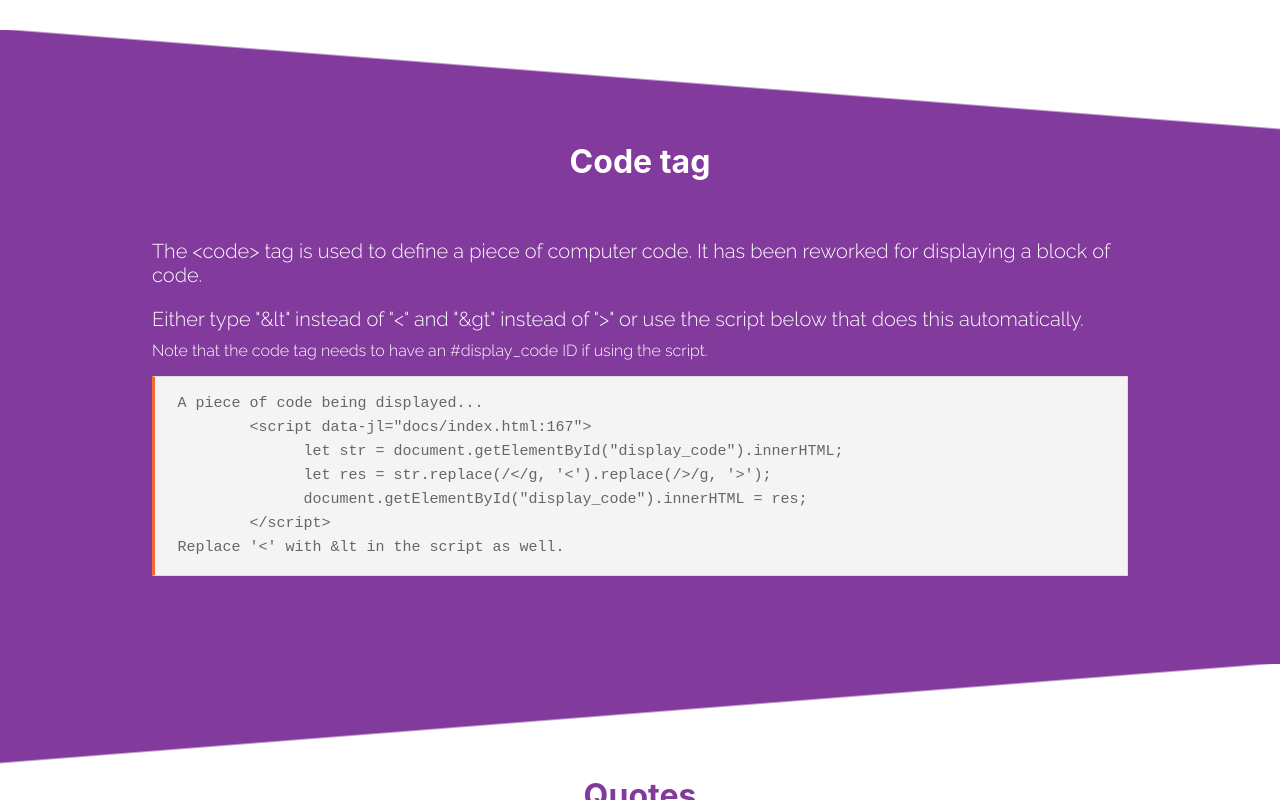
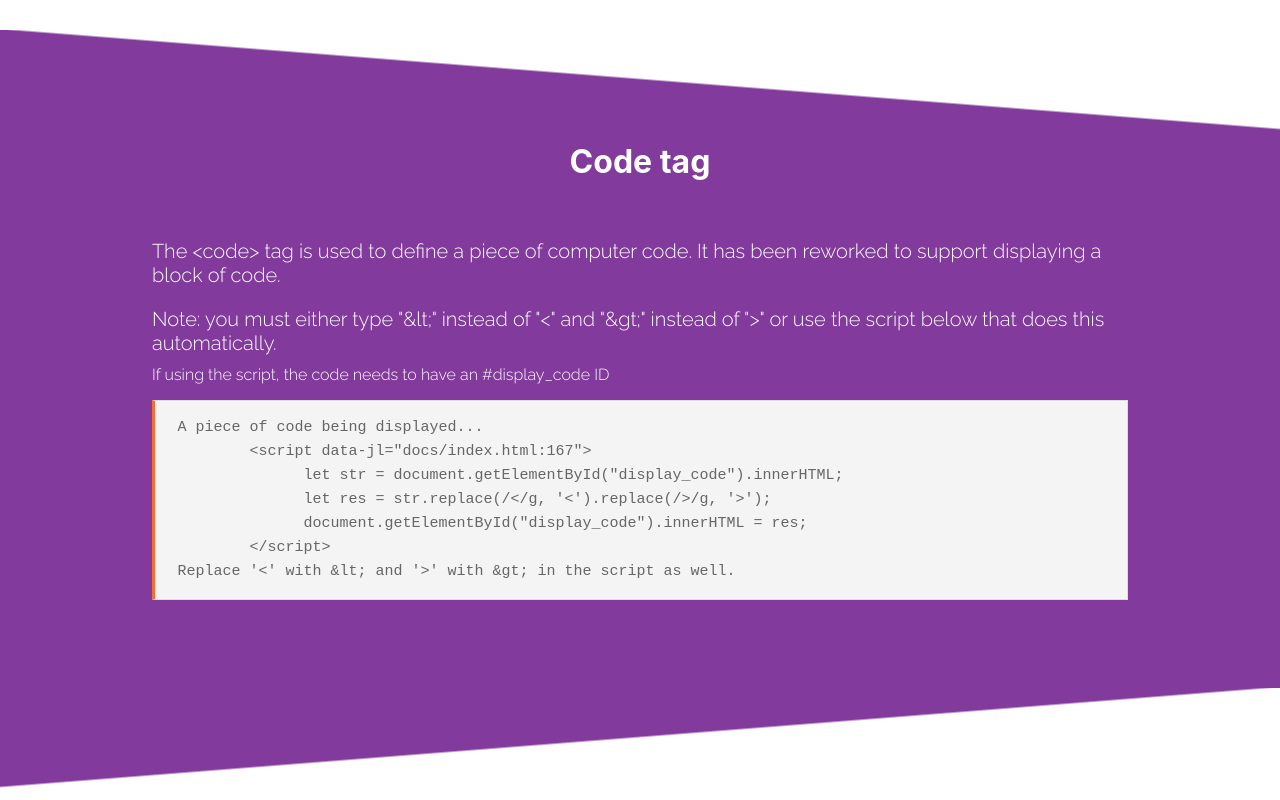
Before and after one commit to pslib-cz/2022l4web-css-typographic-library-TomasKyrs, a plain HTML site: page docs/index.html in a window 1280 px wide. Shown: the part 3740-4540 px from the top of the page. Drawn offline with nearby package versions, Linux system fonts and the light colour scheme; a web font is replaced by a local one.

Commit message:
text changes

```diff
--- a/docs/index.html
+++ b/docs/index.html
@@ -128,7 +128,7 @@
       <div class="white-block colour-block--width">
         <div class="width__container flex_gallery__width">
           <h2>Flex gallery</h2>
-          <p>Created using flex technique. If you want to change the description of the image, simply add a unique class to each figure and use ::after and ::before alongside content.</p>
+          <p>Created using flex technique. If you want to change the description of the image, simply add unique class to each figure and use ::after and ::before and use content property.</p>
         <div class="flex_gallery">
               <figure>
                   <img src="https://picjumbo.com/wp-content/uploads/the-golden-gate-bridge-sunset-1080x720.jpg" alt="#">
@@ -160,16 +160,16 @@
   <div class="colour-block colour-block--width">
     <div class="width__container">
       <h2>Code tag</h2>
-      <p>The &lt;code&gt; tag is used to define a piece of computer code. It has been reworked for displaying a block of code.</p>
-      <p>Either type "&amp;lt" instead of "&lt;" and "&amp;gt" instead of "&gt;" or use the script below that does this automatically.</p>
-      <p class="notice">Note that the code tag needs to have an #display_code ID if using the script.</p>
+      <p>The &lt;code&gt; tag is used to define a piece of computer code. It has been reworked to support displaying a block of code.</p>
+      <p>Note: you must either type "&amp;lt;" instead of "&lt;" and "&amp;gt;" instead of "&gt;" or use the script below that does this automatically.</p>
+      <p class="notice">If using the script, the code needs to have an #display_code ID</p>
       <code id="display_code">A piece of code being displayed...
         <script>
               let str = document.getElementById("display_code").innerHTML;
               let res = str.replace(/</g, '&lt;').replace(/>/g, '&gt;');
               document.getElementById("display_code").innerHTML = res;
         </script>
-Replace '&lt;' with &amp;lt in the script as well.
+Replace '&lt;' with &amp;lt; and '&gt;' with &amp;gt; in the script as well.
 </code>
     </div>
   </div>
```
